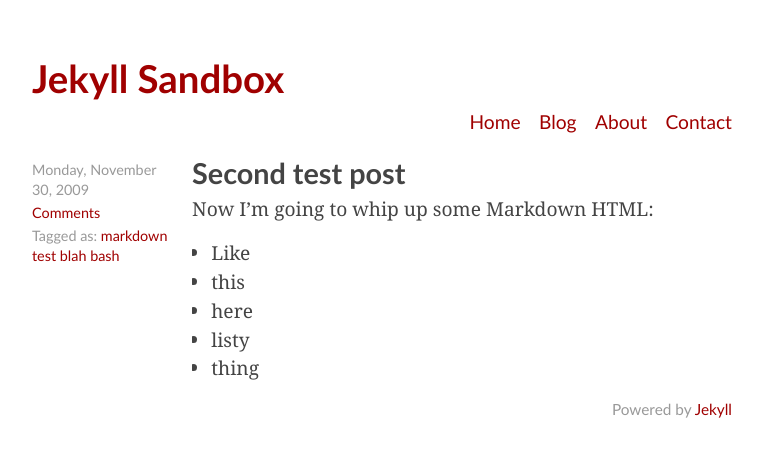
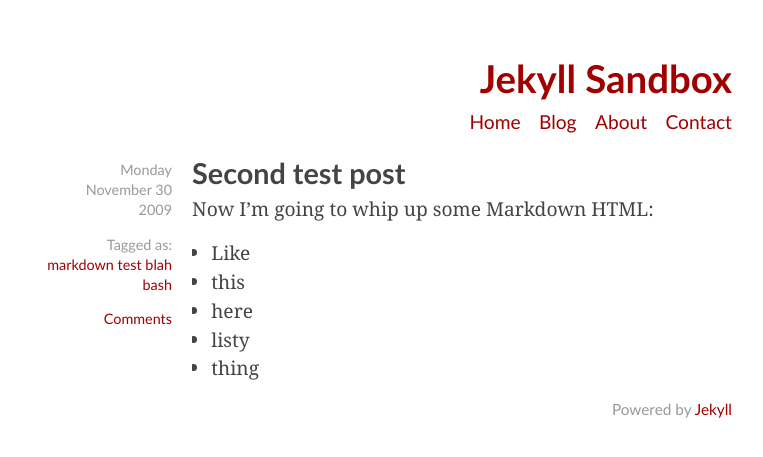
Before and after one commit to andrewheiss/ah-jekyll, a Jekyll site: the page built from _posts/2009-11-30-a-second-test-post.markdown, in a window 1280 px wide. Shown: the top 457 px of the page, without its empty margins (258-1021 px from the left). Built offline with Jekyll 4.4.1, drawn with Linux system fonts in a browser that asks for light colours; some web fonts are replaced; Markdown is read by kramdown in place of the engine named in the settings.

Commit message:
Archive now working, filter added to find final post per year

```diff
--- a/TODO.markdown
+++ b/TODO.markdown
@@ -4,7 +4,7 @@
 	* metadata on the side with tags
 	* post excerpts
 * archive.html
-	* get working
+	* style it
 * tag.html
 	* list of tags up along the top as an index
 	* style it
@@ -12,6 +12,7 @@
 	* make it
 * Overall
 	* Fix indentation in each include and layout, for nerdiness purposes
+	* meta description and tags
 
 # Jekyll #
 
--- a/_includes/header.html
+++ b/_includes/header.html
@@ -1,5 +1,5 @@
 <div class="row">
 	<div class="column grid_9">
-		<h1><a href="/">Jekyll Sandbox</a></h1>
+		<h1 class="title"><a href="/">Jekyll Sandbox</a></h1>
 	</div>
 </div>
--- a/_layouts/post.html
+++ b/_layouts/post.html
@@ -5,27 +5,30 @@ layout: base
 	<div class="post-meta column grid_2">
 		<p>
 			<span class="date" title="{{ page.date | date_to_xmlschema }}">
-				<span class="day">{{ page.date | date: '%A' }}, </span>
-				<span class="month">{{ page.date | date: '%B' }}</span>
-				<span class="date">{{ page.date | date: '%e' }}, </span>
+				<span class="day">{{ page.date | date: '%A' }}</span><br />
+				<span class="month"> {{ page.date | date: '%B' }}</span>
+				<span class="date"> {{ page.date | date: '%e' }}</span><br />
 				<span class="year">{{ page.date | date: '%Y' }}</span>
 			</span>
 		</p>
-		<p><a href="{{ post.url }}#disqus_thread">Comments</a></p>
 
 		{% if page.tags != empty %}
-		<p>Tagged as:
+		<p>Tagged as:<br />
 			{% for tag in page.tags | sort %}
 			<a href="/tag#{{tag | downcase}}" class="tag">{{tag | downcase}}</a>
 			{% endfor %}
 		</p>
 		{% endif %}
 
+		<p><a href="{{ post.url }}#disqus_thread">Comments</a></p>
+
 	</div>
 	<div class="column grid_7">
 		<div class="entry content">
 			<h2>{{ page.title }}</h2>
+			<div id="page-content">
 			{{ content }}
+			</div>
 			<!-- <div id="comments"><div id="disqus_thread"></div><script type="text/javascript" src="http://disqus.com/forums/andrewheisscom/embed.js"></script><noscript><a href="http://disqus.com/forums/andrewheisscom/?url=ref">View the discussion thread.</a></noscript><a href="http://disqus.com" class="dsq-brlink">blog comments powered by <span class="logo-disqus">Disqus</span></a></div> -->
 		</div>
 	</div>
--- a/_lib/filters.rb
+++ b/_lib/filters.rb
@@ -7,5 +7,10 @@ module Jekyll
     def tagged(input, tag)
       input.select{|post| post.tags.include? tag}
     end
+
+    def last_of_year(post)
+      post['next'].nil? or post['next'].date.year != post['date'].year
+    end
+
   end
 end
--- a/css/styles.css
+++ b/css/styles.css
@@ -273,6 +273,10 @@ textarea {
 	text-align: left;
 }
 
+h1.title {
+	text-align: right;
+}
+
 #navbar {
 	list-style: none;
 	text-align: right;
@@ -288,12 +292,13 @@ textarea {
 
 .post-meta {
 	padding-top: .5em;
+	text-align: right;
 }
 
 .post-meta p {
 	font: normal .9em/1.4em Museo Sans, Candara, "Bitstream Vera Sans", "DejaVu Sans", "Trebuchet MS", Verdana, sans-serif;
 	color: #999999;
-	padding-bottom: .2em;
+	padding-bottom: 1em;
 }
 
 .footnotes {
```
Also changed, not shown: archive.html (+11 -10 lines).
